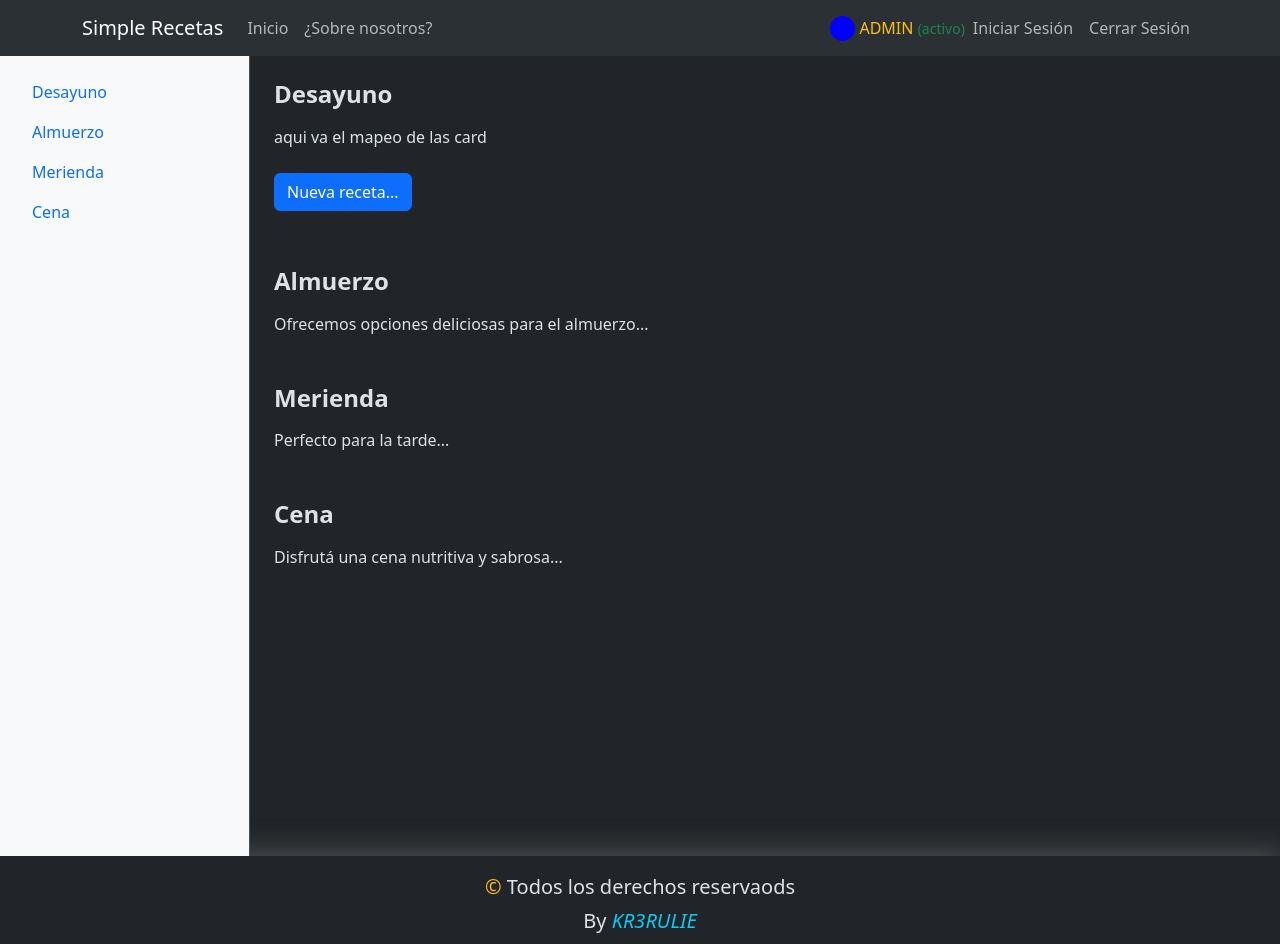
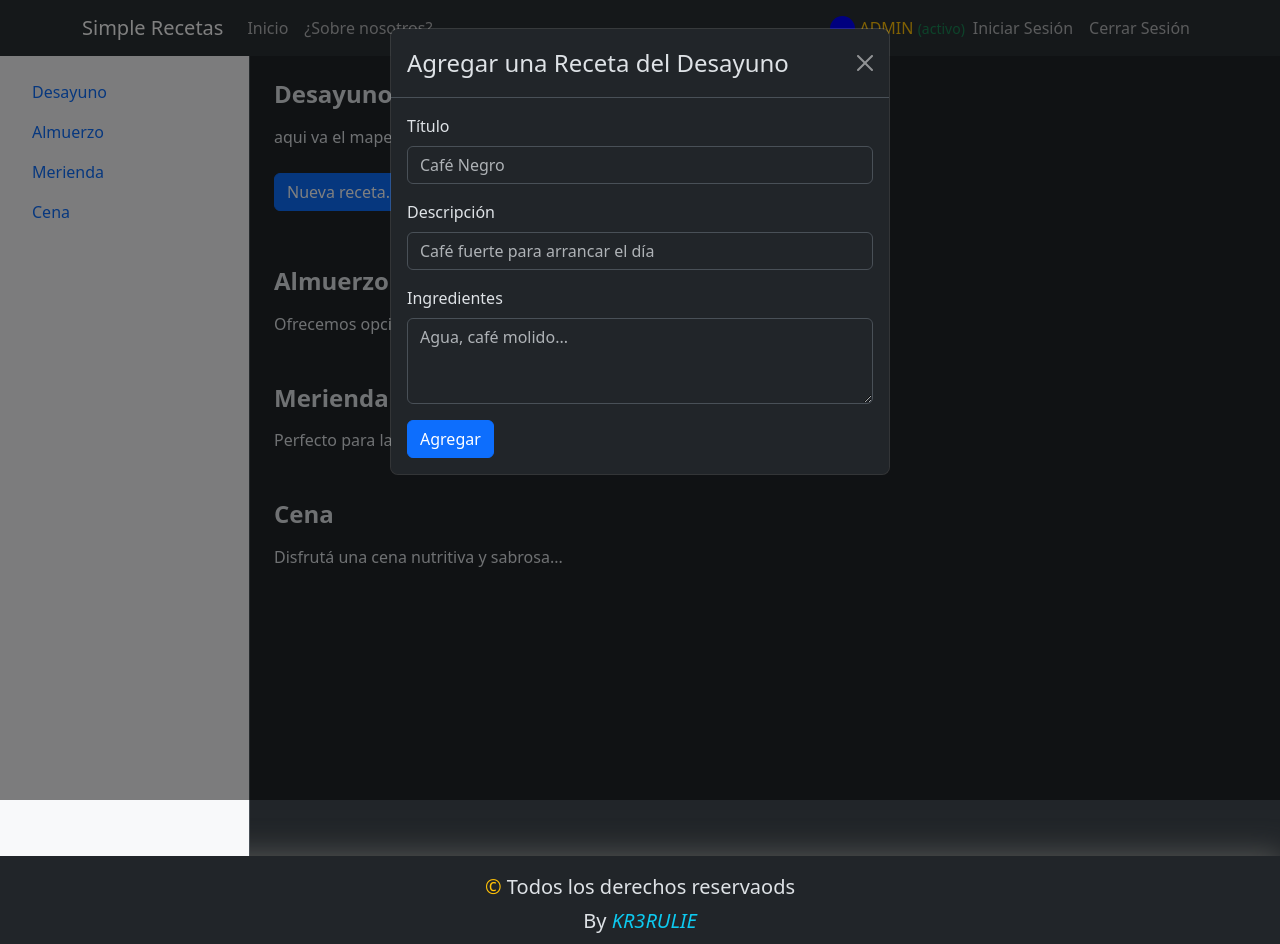
Before and after one commit to KR3RULIE/TP-React-ejercicio14, a React (Vite) app: page / in a window 1280 px wide. Both pictures are taken after a click on the button "Nueva receta...". Built offline with nearby package versions, Linux system fonts and the light colour scheme.

Commit message:
logre hacer que el modal se abra cuando se aprete el boton

```diff
--- a/src/App.jsx
+++ b/src/App.jsx
@@ -4,7 +4,6 @@ import Footer from "./components/shared/Footer";
 import Error404 from "./components/pages/Error404";
 import Login from "./components/pages/Login";
 import Inicio from "./components/pages/Inicio";
-
 function App() {
   return (
     <>
--- a/src/components/pages/Inicio.jsx
+++ b/src/components/pages/Inicio.jsx
@@ -1,12 +1,12 @@
-import { useState } from "react";
+import { useState, useEffect } from "react";
 import { Button } from "react-bootstrap";
 import Desayuno from "./categorias/Desayuno";
 import DesayunoForm from "./administracion/DesayunoForm";
-{
-  /*Esto importa el form que agrega desayunos*/
-}
 
 const Inicio = () => {
+  const [showModal, setShowModal] = useState(false);
+  const handleClose = () => setShowModal(false);
+
   return (
     <section className="d-flex">
       {/* Navegación lateral */}
@@ -35,8 +35,12 @@ const Inicio = () => {
         <section id="desayuno" className="mb-5">
           <h2 className="h4 fw-bold mb-3">Desayuno</h2>
           <Desayuno></Desayuno> {/* Este componete ara el mapeo de las card.*/}
-          <Button className="my-2">Nueva receta...</Button>
+          <Button className="my-2" onClick={() => setShowModal(true)}>
+            Nueva receta...
+          </Button>
           {/*Este boton deberia funcionar como link para ir a DesayunoForm*/}
+          {/* Modal */}
+          <DesayunoForm show={showModal} handleClose={handleClose} />
         </section>
 
         <section id="almuerzo" className="mb-5">
--- a/src/components/pages/administracion/DesayunoForm.jsx
+++ b/src/components/pages/administracion/DesayunoForm.jsx
@@ -18,7 +18,7 @@ const DesayunoForm = ({ show, handleClose }) => {
   return (
     <Modal show={show} onHide={handleClose}>
       <Modal.Header closeButton>
-        <Modal.Title>Agregar Receta de Desayuno</Modal.Title>
+        <Modal.Title>Agregar una Receta del Desayuno</Modal.Title>
       </Modal.Header>
       <Modal.Body>
         <Form onSubmit={handleSubmit(onSubmit)}>
@@ -28,11 +28,7 @@ const DesayunoForm = ({ show, handleClose }) => {
               type="text"
               placeholder="Café Negro"
               {...register("titulo", { required: "Este campo es obligatorio" })}
-              isInvalid={!!errors.titulo}
             />
-            <Form.Control.Feedback type="invalid">
-              {errors.titulo?.message}
-            </Form.Control.Feedback>
           </Form.Group>
 
           <Form.Group className="mb-3">
@@ -43,11 +39,7 @@ const DesayunoForm = ({ show, handleClose }) => {
               {...register("descripcion", {
                 required: "Este campo es obligatorio",
               })}
-              isInvalid={!!errors.descripcion}
             />
-            <Form.Control.Feedback type="invalid">
-              {errors.descripcion?.message}
-            </Form.Control.Feedback>
           </Form.Group>
 
           <Form.Group className="mb-3">
@@ -59,11 +51,7 @@ const DesayunoForm = ({ show, handleClose }) => {
               {...register("ingredientes", {
                 required: "Este campo es obligatorio",
               })}
-              isInvalid={!!errors.ingredientes}
             />
-            <Form.Control.Feedback type="invalid">
-              {errors.ingredientes?.message}
-            </Form.Control.Feedback>
           </Form.Group>
 
           <Button variant="primary" type="submit">
```
